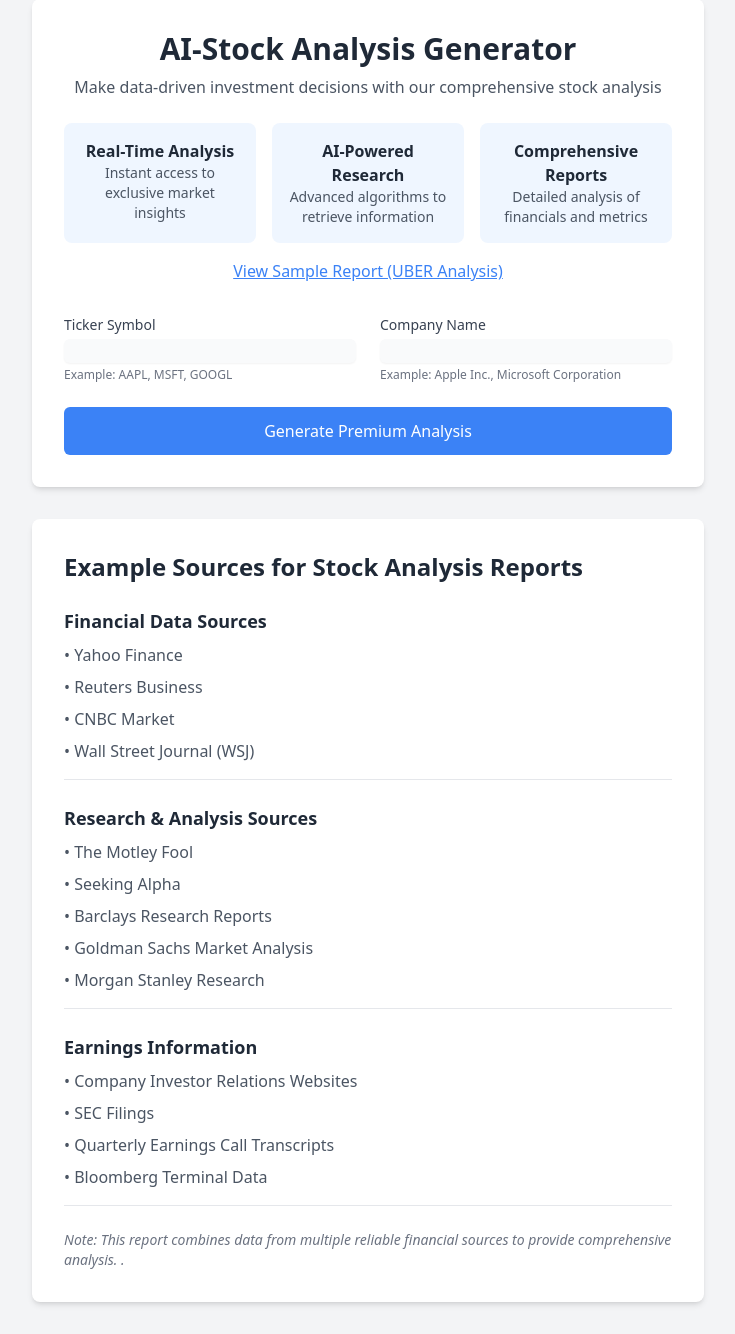
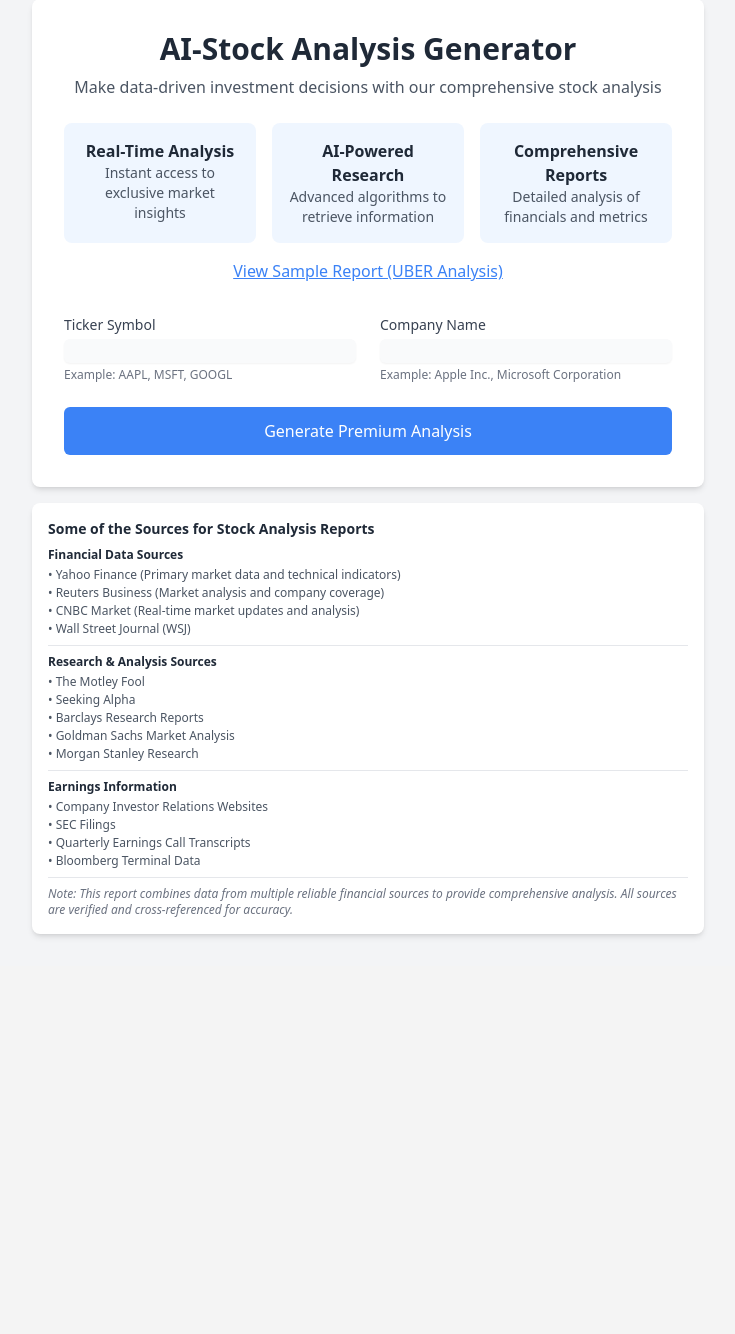
Before and after one commit to chauhanyash000/fintech-ai, a Flask app: page / in a window 1280 px wide. Shown: the part 93-1427 px from the top of the page, without its empty margins (272-1007 px from the left). After the commit the page ends 1031 px from the top, so only its background shows below. Run offline with Flask 3, Linux system fonts and the light colour scheme; some libraries are stand-ins or nearby versions.

Commit message:
Update index.html

```diff
--- a/templates/index.html
+++ b/templates/index.html
@@ -194,23 +194,24 @@
 
 
         <!-- Analysis Report Sources Section -->
-<div class="max-w-2xl mx-auto bg-white p-8 rounded-lg shadow-md mt-8">
-    <h2 class="text-2xl font-bold text-gray-800 mb-6">Example Sources for Stock Analysis Reports</h2>
+<!-- Analysis Report Sources Section -->
+<div class="max-w-2xl mx-auto bg-white p-4 rounded-lg shadow-md mt-4 text-xs">
+    <h2 class="text-sm font-bold text-gray-800 mb-2">Some of the Sources for Stock Analysis Reports</h2>
 
-    <div class="space-y-6">
-        <div class="border-b pb-4">
-            <h3 class="font-semibold text-lg text-gray-800 mb-2">Financial Data Sources</h3>
-            <ul class="space-y-2 text-gray-600">
-                <li>• Yahoo Finance </li>
-                <li>• Reuters Business</li>
-                <li>• CNBC Market </li>
-                <li>• Wall Street Journal (WSJ)</li>
+    <div class="space-y-2">
+        <div class="border-b pb-2">
+            <h3 class="font-semibold text-xs text-gray-800 mb-1">Financial Data Sources</h3>
+            <ul class="space-y-0.5 text-gray-600">
+                <li>• Yahoo Finance (Primary market data and technical indicators)</li>
+                <li>• Reuters Business (Market analysis and company coverage)</li>
+                <li>• CNBC Market (Real-time market updates and analysis)</li>
+                <li>• Wall Street Journal (WSJ) </li>
             </ul>
         </div>
 
-        <div class="border-b pb-4">
-            <h3 class="font-semibold text-lg text-gray-800 mb-2">Research & Analysis Sources</h3>
-            <ul class="space-y-2 text-gray-600">
+        <div class="border-b pb-2">
+            <h3 class="font-semibold text-xs text-gray-800 mb-1">Research & Analysis Sources</h3>
+            <ul class="space-y-0.5 text-gray-600">
                 <li>• The Motley Fool </li>
                 <li>• Seeking Alpha </li>
                 <li>• Barclays Research Reports</li>
@@ -219,9 +220,9 @@
             </ul>
         </div>
 
-        <div class="border-b pb-4">
-            <h3 class="font-semibold text-lg text-gray-800 mb-2">Earnings Information</h3>
-            <ul class="space-y-2 text-gray-600">
+        <div class="border-b pb-2">
+            <h3 class="font-semibold text-xs text-gray-800 mb-1">Earnings Information</h3>
+            <ul class="space-y-0.5 text-gray-600">
                 <li>• Company Investor Relations Websites</li>
                 <li>• SEC Filings </li>
                 <li>• Quarterly Earnings Call Transcripts</li>
@@ -230,7 +231,7 @@
         </div>
 
         <div>
-            <p class="text-sm text-gray-500 italic">Note: This report combines data from multiple reliable financial sources to provide comprehensive analysis. .</p>
+            <p class="text-xs text-gray-500 italic">Note: This report combines data from multiple reliable financial sources to provide comprehensive analysis. All sources are verified and cross-referenced for accuracy.</p>
         </div>
     </div>
 </div>
```
